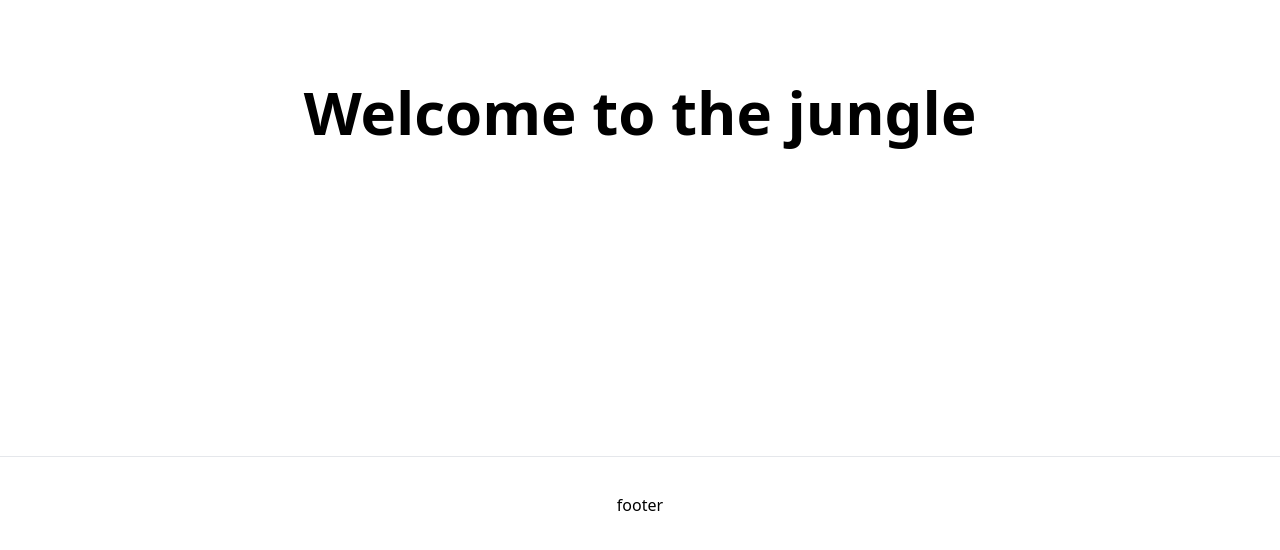
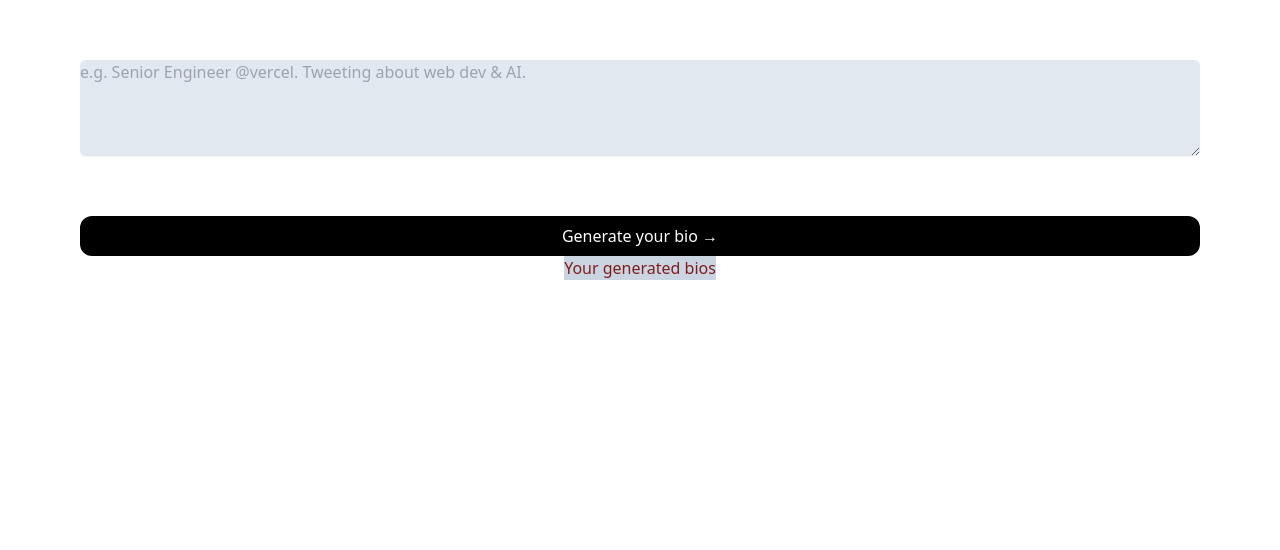
Before and after one commit to adiguno/node_app, a Next.js app in the folder with-tailwindcss-app/: page / in a window 1280 px wide. Shown: the part 240-790 px from the top of the page. Built offline with nearby package versions, Linux system fonts and the light colour scheme.

Commit message:
Add openai display streaming response

```diff
--- a/with-tailwindcss-app/package.json
+++ b/with-tailwindcss-app/package.json
@@ -15,6 +15,7 @@
     "@types/react": "18.0.21",
     "@types/react-dom": "18.0.6",
     "autoprefixer": "^10.4.12",
+    "eventsource-parser": "^0.1.0",
     "postcss": "^8.4.18",
     "tailwindcss": "^3.2.4",
     "typescript": "4.9.4"
--- /dev/null
+++ b/with-tailwindcss-app/pages/api/generate.ts
@@ -0,0 +1,42 @@
+import { OpenAIStream } from "../../utils/OpenAIStream";
+
+if (!process.env.OPENAI_API_KEY) {
+  throw new Error("Missing env var from OpenAI");
+}
+
+export const config = {
+  runtime: "edge",
+};
+
+const handler = async (req: Request): Promise<Response> => {
+  // const { prompt } = req.body as {
+  //   prompt?: string;
+  // };
+
+  const { prompt } = (await req.json()) as {
+    prompt?: string;
+  };
+  console.log(`---got prompt---`);
+  console.log(prompt);
+
+  if (!prompt) {
+    return new Response("No prompt in the request", { status: 400 });
+  }
+
+  const payload = {
+    model: "text-davinci-003",
+    prompt,
+    temperature: 0.7,
+    top_p: 1,
+    frequency_penalty: 0,
+    presence_penalty: 0,
+    max_tokens: 50,
+    stream: true,
+    n: 1,
+  };
+
+  const stream = await OpenAIStream(payload);
+  return new Response(stream);
+};
+
+export default handler;
--- a/with-tailwindcss-app/pages/api/hello.ts
+++ /dev/null
@@ -1,13 +0,0 @@
-// Next.js API route support: https://nextjs.org/docs/api-routes/introduction
-import type { NextApiRequest, NextApiResponse } from 'next'
-
-type Data = {
-  name: string
-}
-
-export default function handler(
-  req: NextApiRequest,
-  res: NextApiResponse<Data>
-) {
-  res.status(200).json({ name: 'John Doe' })
-}
--- a/with-tailwindcss-app/pages/index.tsx
+++ b/with-tailwindcss-app/pages/index.tsx
@@ -1,20 +1,92 @@
 import type { NextPage } from "next";
-import Head from "next/head";
-import Image from "next/image";
+import { useState } from "react";
 
 const Home: NextPage = () => {
+  const [bio, setBio] = useState("");
+  const [generatedBios, setGeneratedBios] = useState<String>("");
+
+  const prompt = `Generate a funny twitter bio with this context: ${bio}`;
+
+  const generateBio = async (e: any) => {
+    e.preventDefault();
+    setGeneratedBios("");
+
+    console.log("---- prompt =====");
+    console.log(prompt);
+    const response = await fetch("/api/generate", {
+      method: "POST",
+      headers: {
+        "Content-Type": "application/json",
+      },
+      body: JSON.stringify({
+        prompt,
+      }),
+    });
+    console.log("returned response:");
+    console.log(response);
+
+    if (!response.ok) {
+      throw new Error(response.statusText);
+    }
+
+    const data = response.body;
+    console.log("readable stream data:");
+    console.log(data);
+    if (!data) {
+      return;
+    }
+
+    const reader = data.getReader(); // web api
+    const decoder = new TextDecoder();
+    let done = false;
+
+    while (!done) {
+      const { value, done: doneReading } = await reader.read();
+
+      console.log(`----------got stream data----------`);
+      console.log(value);
+      done = doneReading;
+      const chunkValue = decoder.decode(value);
+      setGeneratedBios((prev) => prev + chunkValue);
+    }
+  };
+
   return (
     <div className="flex min-h-screen flex-col items-center justify-center py-2">
-      <Head>
-        <title>Create Next App</title>
-        <link rel="icon" href="/favicon.ico" />
-      </Head>
+      <main className="flex w-full flex-1 flex-col items-center justify-center px-20 text-center">
+        <textarea
+          value={bio}
+          onChange={(e) => setBio(e.target.value)}
+          rows={4}
+          className="w-full rounded-md bg-slate-200 border-gray-300 shadow-sm focus:border-black focus:ring-black my-5"
+          placeholder={"e.g. Senior Engineer @vercel. Tweeting about web dev & AI."}
+        />
 
-      <main className="flex w-full flex-1 flex-col items-center justify-center px-20 text-center">
-        <h1 className="text-6xl font-bold">Welcome to the jungle</h1>
+        <button
+          className="bg-black rounded-xl text-white font-medium px-4 py-2 sm:mt-10 mt-8 hover:bg-black/80 w-full"
+          onClick={(e) => generateBio(e)}
+        >
+          Generate your bio &rarr;
+        </button>
+
+        <div className="bg-slate-300">
+          <div>
+            <h2 className="text-red-900">Your generated bios</h2>
+          </div>
+          <div className="">
+            {generatedBios
+              .substring(generatedBios.indexOf("1") + 3)
+              .split("2.")
+              .map((generatedBio: any) => {
+                return (
+                  <div className="bg-slate-600" key={generatedBio}>
+                    <p>{generatedBio}</p>
+                  </div>
+                );
+              })}
+          </div>
+        </div>
       </main>
-
-      <footer className="flex h-24 w-full items-center justify-center border-t">footer</footer>
     </div>
   );
 };
--- /dev/null
+++ b/with-tailwindcss-app/utils/OpenAIStream.ts
@@ -0,0 +1,72 @@
+import { createParser, ParsedEvent, ReconnectInterval } from "eventsource-parser";
+
+export interface OpenAIStreamPayload {
+  model: string;
+  prompt: string;
+  temperature: number;
+  top_p: number;
+  frequency_penalty: number;
+  presence_penalty: number;
+  max_tokens: number;
+  stream: boolean;
+  n: number;
+}
+
+export async function OpenAIStream(payload: OpenAIStreamPayload) {
+  const encoder = new TextEncoder();
+  const decoder = new TextDecoder();
+
+  let counter = 0;
+
+  const res = await fetch("https://api.openai.com/v1/completions", {
+    headers: {
+      "Content-Type": "application/json",
+      Authorization: `Bearer ${process.env.OPENAI_API_KEY ?? ""}`,
+    },
+    method: "POST",
+    body: JSON.stringify(payload),
+  });
+
+  const stream = new ReadableStream({
+    async start(controller) {
+      // callback
+      function onParse(event: ParsedEvent | ReconnectInterval) {
+        if (event.type === "event") {
+          const data = event.data;
+          //   console.log(`----------stream data----------`);
+          //   console.log(data);
+          // https://beta.openai.com/docs/api-reference/completions/create#completions/create-stream
+          if (data === "[DONE]") {
+            controller.close();
+            return;
+          }
+          try {
+            const json = JSON.parse(data);
+            const text = json.choices[0].text;
+            // console.log(text);
+            if (counter < 2 && (text.match(/\n/) || []).length) {
+              // this is a prefix character (i.e., "\n\n"), do nothing
+              return;
+            }
+            const queue = encoder.encode(text);
+            controller.enqueue(queue);
+            counter++;
+          } catch (e) {
+            // maybe parse error
+            controller.error(e);
+          }
+        }
+      }
+
+      // stream response (SSE) from OpenAI may be fragmented into multiple chunks
+      // this ensures we properly read chunks and invoke an event for each SSE event stream
+      const parser = createParser(onParse);
+      // https://web.dev/streams/#asynchronous-iteration
+      for await (const chunk of res.body as any) {
+        parser.feed(decoder.decode(chunk));
+      }
+    },
+  });
+
+  return stream;
+}
```
Also changed, not shown: 2 other files (tests, documents, lock files or other folders).
